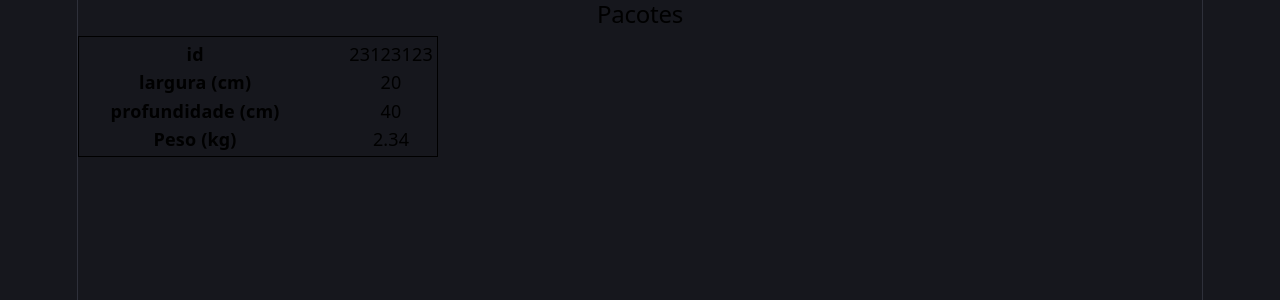
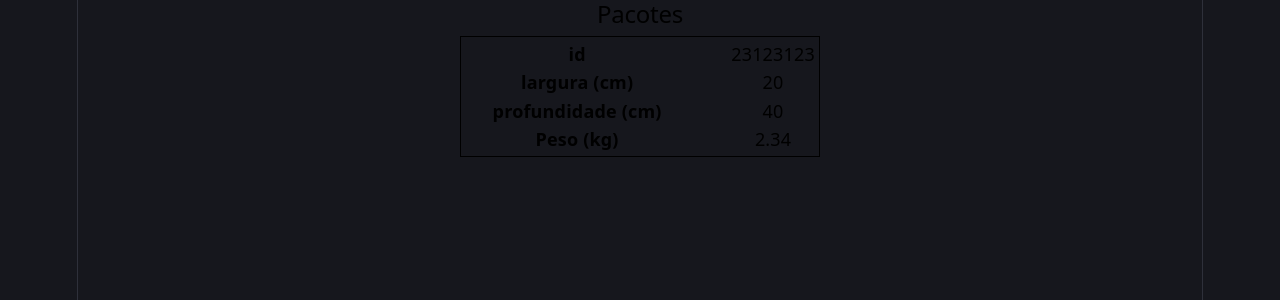
Before and after one commit to ufjf-dcc207/ufjf-dcc207-2026-3-a-atv08-nsalgado2000, a React (Vite) app: page / in a window 1280 px wide. Shown: the top 300 px of the page. Built offline with nearby package versions, Linux system fonts and the light colour scheme.

Commit message:
centraliza section

```diff
--- a/src/assets/Pacote.css
+++ b/src/assets/Pacote.css
@@ -10,5 +10,7 @@ dt {
   font-weight: bolder;
 }
 section {
-  left: 50%
+  max-width: fit-content;
+  margin-left: auto;
+  margin-right: auto;
 }
```
